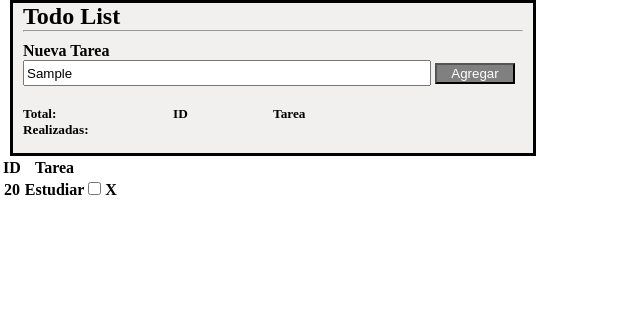
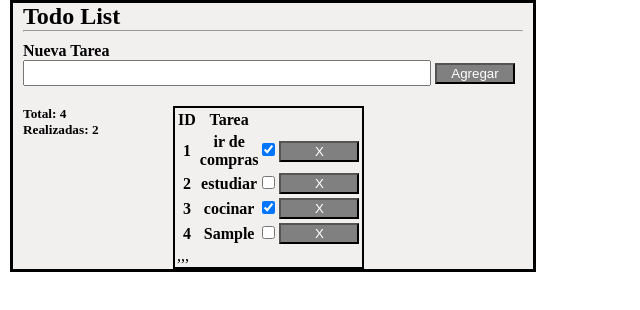
Before and after one commit to NataliaAcunaNeira/Desafio_5_JS_Natalia_Acuna, a plain HTML site: page index.html in a window 1280 px wide. Both pictures are taken after typing "Sample" into the empty fields and a click on the button "Agregar". Shown: the whole page, without its empty margins (0-640 px from the left). Drawn offline with Linux system fonts and the light colour scheme.

Commit message:
cambios finales

```diff
--- a/assets/css/style.css
+++ b/assets/css/style.css
@@ -5,7 +5,6 @@
 .main {
     border-style: solid;
     width: 500px;
-    height: 150px;
     color: black;
     margin-left: 10px;
     padding-left: 10px;
@@ -45,3 +44,8 @@ button {
     grid-template-columns: 30% 20% auto;
 
 }
+
+#tablaTareas {
+    border-style: solid;
+    border: solid 2px black
+}
--- a/assets/js/script.js
+++ b/assets/js/script.js
@@ -0,0 +1,79 @@
+let tareas = [{ id: 1, tarea: "ir de compras", listo: true }, { id: 2, tarea: "estudiar", listo: false }, { id: 3, tarea: "cocinar", listo: true }]
+function mostrarTareas(listatareas) {
+    const elementoTabla = document.getElementById("tablaTareas")
+    const cabeceras = `<tr>
+        <th>ID</th>
+    <th>Tarea</th>
+    <th></th>
+    <th></th>
+</tr >`
+    const filas = listatareas.map((elemento) => `<tr>
+    <th>${elemento.id}</th>
+    <th>${elemento.tarea}</th>
+    <th><input type="checkbox" onclick="enClickMarcar(${elemento.id},${elemento.listo.toString()})" ${elemento.listo ? "checked" : ""} ></th>
+    <th><button onclick="enClickEliminar(${elemento.id})">X</button></th>
+</tr>`)
+    elementoTabla.innerHTML = cabeceras + filas
+}
+
+function contarTareas(listatareas) {
+    const totalTareas = listatareas.length
+    const elementoTotalTareas = document.getElementById("total")
+    elementoTotalTareas.innerHTML = totalTareas
+}
+
+function contarTareasListas(listatareas) {
+    const tareaslistas = listatareas.filter((elemento) => elemento.listo === true)
+    const totalTareasRealizadas = tareaslistas.length
+    const elementoTotalTareas = document.getElementById("totalListas")
+    elementoTotalTareas.innerHTML = totalTareasRealizadas
+}
+
+function agregarTarea(tarea) {
+    const ultimoElemento = tareas[tareas.length - 1]
+    let id = 1
+    if (!!ultimoElemento) id = ultimoElemento.id + 1
+    const listo = false
+    tareas.push({ id: id, tarea: tarea, listo: listo })
+}
+
+function enClickAgregar() {
+    const input = document.getElementById("input")
+    const tarea = input.value
+    input.value = ""
+    agregarTarea(tarea)
+    mostrarTareas(tareas)
+    contarTareas(tareas)
+    contarTareasListas(tareas)
+
+}
+
+function eliminarTarea(id) {
+    const tareasFiltradas = tareas.filter((elemento) => elemento.id !== id)
+    tareas = tareasFiltradas
+
+}
+
+function enClickEliminar(id) {
+    eliminarTarea(id)
+    mostrarTareas(tareas)
+    contarTareas(tareas)
+    contarTareasListas(tareas)
+
+}
+function marcarTareaLista(id, listo) {
+    const tarea = tareas.find((elemento) => elemento.id === id)
+    tarea.listo = listo
+
+}
+
+function enClickMarcar(id, listo) {
+    marcarTareaLista(id, !listo)
+    contarTareasListas(tareas)
+    mostrarTareas(tareas)
+
+}
+
+mostrarTareas(tareas)
+contarTareas(tareas)
+contarTareasListas(tareas)
--- a/index.html
+++ b/index.html
@@ -19,38 +19,30 @@
         </section>
         <section class="barra">
             <h4>Nueva Tarea </h4>
-            <input type="text" class="textarea"></input>
-            <button> Agregar
+            <input id="input" type="text" class="textarea"></input>
+            <button onclick="enClickAgregar()" id="botonAgregar"> Agregar
             </button>
         </section>
         <section class="final">
             <section class="conteo">
-                <h5>Total:</h5>
-                <h5>Realizadas:</h5>
+                <h5>Total: <span id="total"> 0 </span></h5>
+                <h5>Realizadas: <span id="totalListas"> 0 </span></h5>
             </section>
-            <section class="id">
-                <h5>ID</h5>
+            <section class="tabladetareas">
+                <table id="tablaTareas">
+                    <tr>
+                        <th>ID</th>
+                        <th>Tarea</th>
+                        <th></th>
+                        <th></th>
+                    </tr>
+
+
+                </table>
             </section>
-            <section class="tareas">
-                <h5>Tarea</h5>
-            </section>
-        </section>
+
     </main>
-    <table>
-        <tr>
-            <th>ID</th>
-            <th>Tarea</th>
-            <th></th>
-            <th></th>
-        </tr>
-        <tr>
-            <th>20</th>
-            <th>Estudiar</th>
-            <th><input type="checkbox"></th>
-            <th>X</th>
-        </tr>
 
-    </table>
 </body>
 
 <script src="./assets/js/script.js"></script>
```
